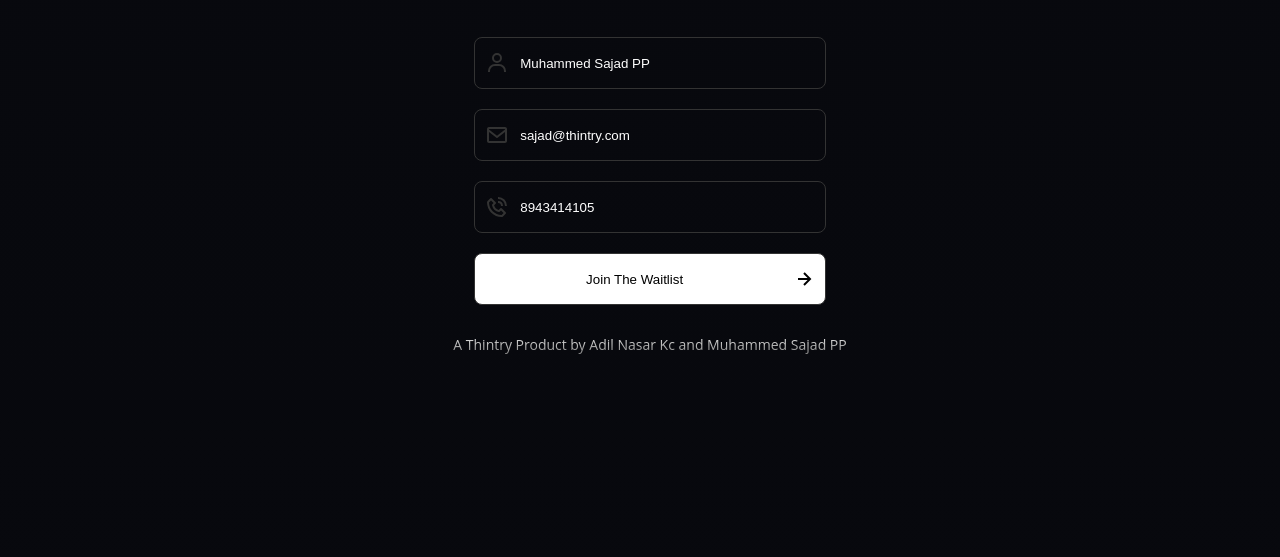
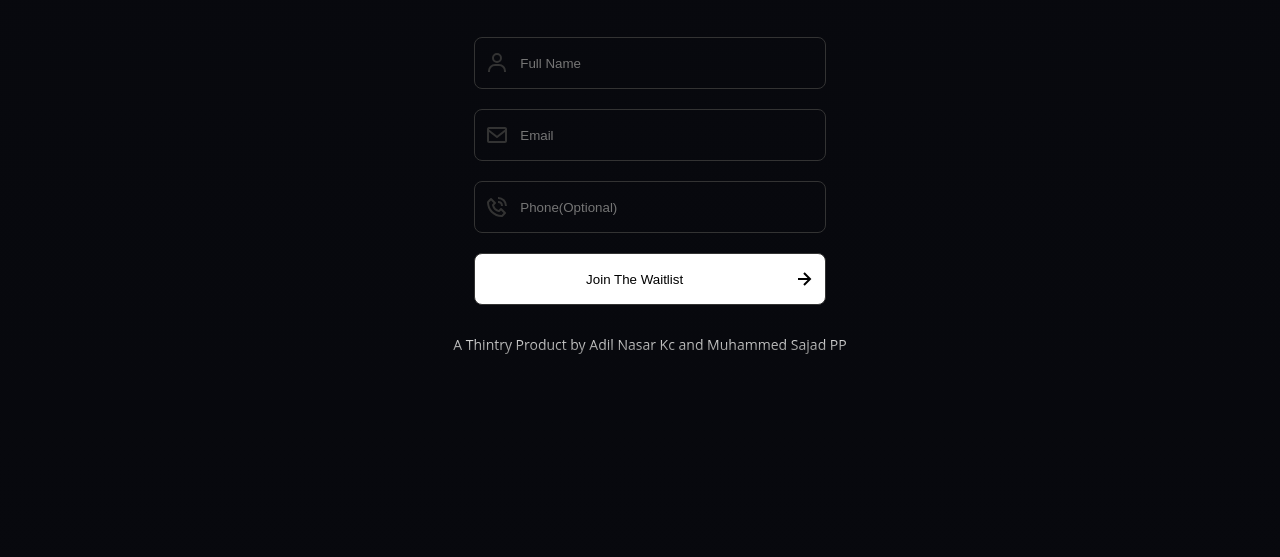
Before and after one commit to mrsajadpp/verifeye-waitlist, a plain HTML site: page index.html in a window 1280 px wide. Shown: the part 243-800 px from the top of the page. Drawn offline with Linux system fonts and the light colour scheme.

Commit message:
bug fixes

```diff
--- a/index.html
+++ b/index.html
@@ -62,7 +62,7 @@
                             </path>
                         </svg>
                     </div>
-                    <input type="text" name="full_name" placeholder="Full Name" value="Muhammed Sajad PP" required>
+                    <input type="text" name="full_name" placeholder="Full Name" required>
                 </div>
                 <div class="input-box">
                     <div class="input_icon">
@@ -73,7 +73,7 @@
                             </path>
                         </svg>
                     </div>
-                    <input type="email" name="email" placeholder="Email" value="sajad@thintry.com" required>
+                    <input type="email" name="email" placeholder="Email" required>
                 </div>
                 <div class="input-box">
                     <div class="input_icon">
@@ -85,7 +85,7 @@
                             <path d="M13 8c2.1 0 3 .9 3 3h2c0-3.22-1.78-5-5-5z"></path>
                         </svg>
                     </div>
-                    <input type="tel" name="tel" value="8943414105" placeholder="Phone(Optional)">
+                    <input type="tel" name="tel" placeholder="Phone(Optional)">
                 </div>
                 <div class="input-box btn-box">
                     <button>
```
